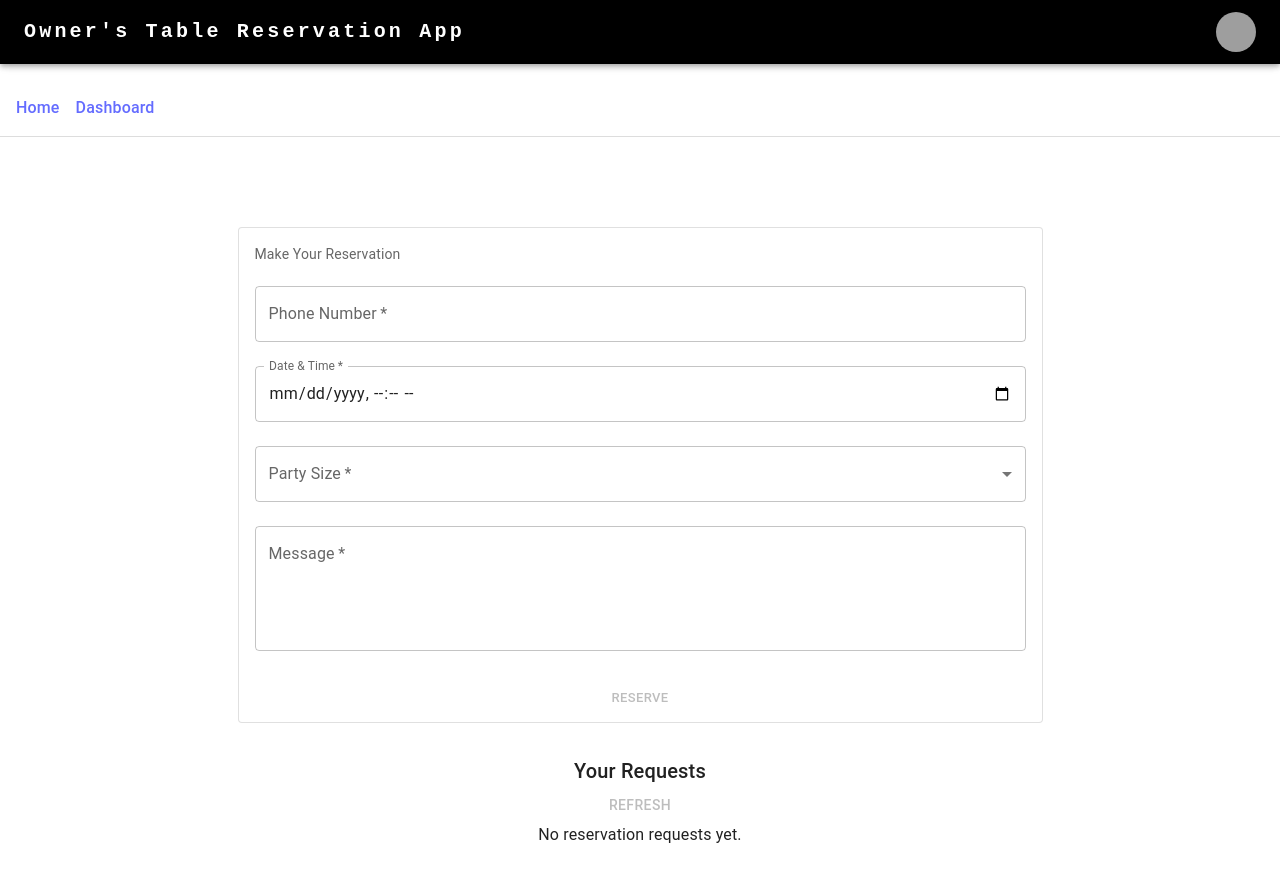
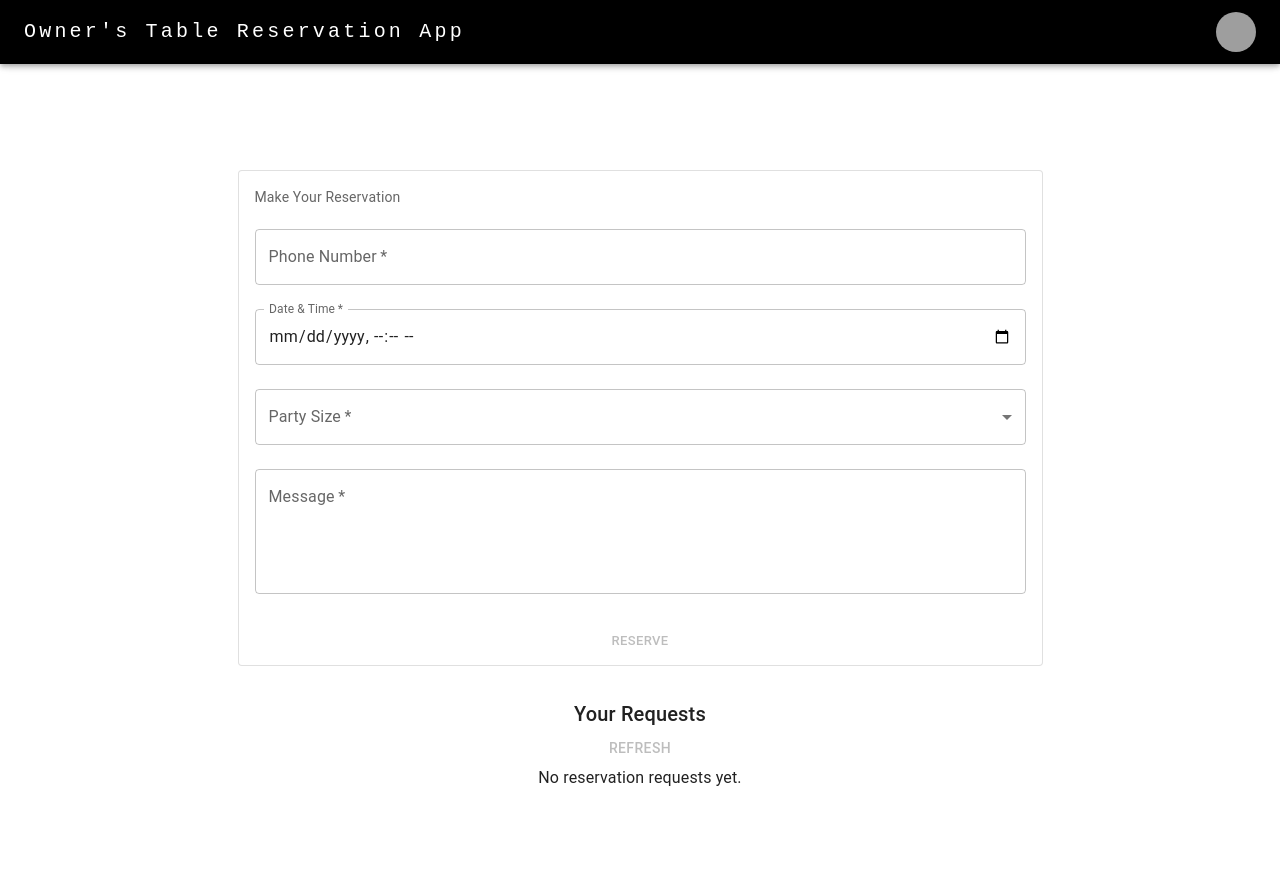
Before and after one commit to anuragkelkar1/onesignal-app, a React (Vite) app: page / in a window 1280 px wide. Shown: the top 882 px of the page. Built offline with nearby package versions, Linux system fonts and the light colour scheme; grey boxes are pictures that could not be loaded.

Commit message:
dash abstract3

```diff
--- a/src/App.jsx
+++ b/src/App.jsx
@@ -57,14 +57,14 @@ export default function App() {
       <Toolbar />
 
       <Container maxWidth={false} disableGutters sx={{ mt: 2, mb: 4 }}>
-        <Box sx={{ borderBottom: "1px solid #ddd", p: 2 }}>
+        {/* <Box sx={{ borderBottom: "1px solid #ddd", p: 2 }}>
           <nav>
             <Link to="/" style={{ marginRight: 16 }}>
               Home
             </Link>
             <Link to="/dashboard">Dashboard</Link>
           </nav>
-        </Box>
+        </Box> */}
 
         <Routes>
           <Route path="/" element={<Home onSuccess={notifyUser} />} />
--- a/src/components/Header/Header.jsx
+++ b/src/components/Header/Header.jsx
@@ -52,19 +52,20 @@ function Header() {
             variant="h6"
             noWrap
             component="a"
-            href="/dashboard"
             sx={{
               mr: 2,
               display: { xs: "none", md: "flex" },
               fontFamily: "monospace",
               fontWeight: 600,
               letterSpacing: ".2rem",
-              color: "white",
             }}
           >
-            {/* <Link to="/dashboard" className="white-link"> */}
-            {title}
-            {/* </Link> */}
+            <Link
+              to="/dashboard"
+              style={{ color: "white", textDecoration: "none" }}
+            >
+              {title}
+            </Link>
           </Typography>
           <Box sx={{ flexGrow: 1, display: { xs: "flex", md: "none" } }}>
             <IconButton
```
